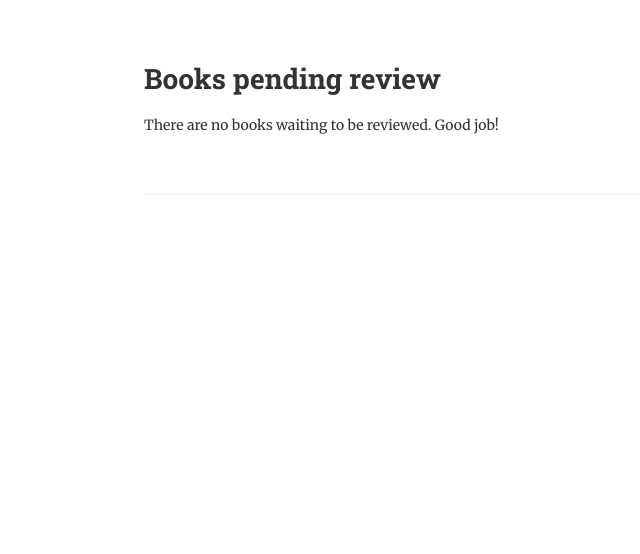
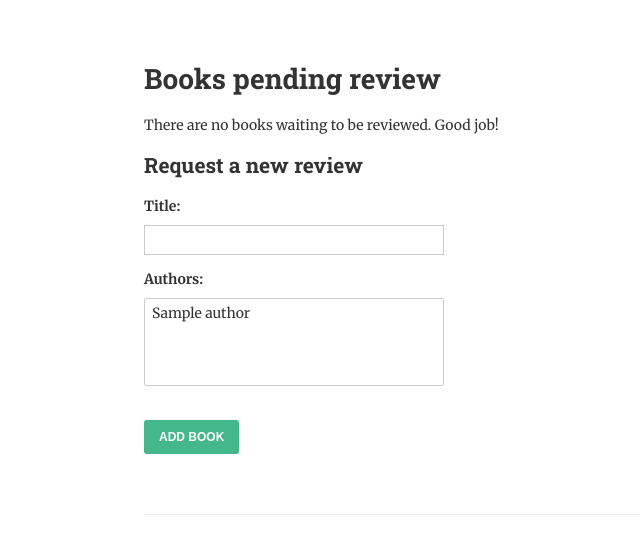
Before and after one commit to leonwang21/biaozhunhua, a Django app: page /review/ in a window 1280 px wide. Shown: the part 190-744 px from the top of the page, without its empty margins (46-686 px from the left). Run offline with Django 3.2, Linux system fonts and the light colour scheme; tables that the repository leaves empty hold one stand-in row (values such as "Sample post").

Commit message:
Add ModelForm for creating new book review request

```diff
--- a/biaozhunhua/urls.py
+++ b/biaozhunhua/urls.py
@@ -18,7 +18,7 @@ from django.urls import path, include
 from django.conf import settings
 
 from books.views import (list_books, AuthorList, AuthorDetail,
-                         BookDetail, review_book, review_books)
+                         BookDetail, review_book, ReviewList)
 
 urlpatterns = [
     path('admin/', admin.site.urls),
@@ -26,7 +26,7 @@ urlpatterns = [
     path('authors/', AuthorList.as_view(), name="authors"),
     path('books/<int:pk>', BookDetail.as_view(), name="book-detail"),
     path('authors/<int:pk>', AuthorDetail.as_view(), name="author-detail"),
-    path('review/', review_books, name='review-books'),
+    path('review/', ReviewList.as_view(), name='review-books'),
     path('review/<int:pk>', review_book, name='review-book'),
 
 ]
--- a/books/forms.py
+++ b/books/forms.py
@@ -1,4 +1,5 @@
 from django import forms
+from .models import Book
 
 
 class ReviewForm(forms.Form):
@@ -20,3 +21,8 @@ class ReviewForm(forms.Form):
             'min_length': 'Please write at least 10 characters (you have written %(show_value)s)'
         }
     )
+
+class BookForm(forms.ModelForm):
+    class Meta:
+        model = Book
+        fields = ['title', 'authors']
--- a/books/templates/list-to-review.html
+++ b/books/templates/list-to-review.html
@@ -25,4 +25,13 @@
 	{% else %}
 		<p>There are no books waiting to be reviewed.  Good job!</p>
 	{% endif %}
+
+    <h2>Request a new review</h2>
+
+    <form method="post">
+        {% csrf_token %}
+        {{ form.as_p }}
+        <input type="submit" value="Add Book">
+    </form>
+
 {% endblock %}
--- a/books/views.py
+++ b/books/views.py
@@ -1,7 +1,7 @@
 from django.db.models import Count
 from django.shortcuts import get_object_or_404, redirect, render
 from django.views.generic import DetailView, View
-from .forms import ReviewForm
+from .forms import ReviewForm, BookForm
 from .models import Book, Author
 
 # Create your views here.
@@ -45,14 +45,31 @@ class AuthorDetail(DetailView):
     template_name = "author.html"
 
 
-def review_books(request):
-    books = Book.objects.filter(date_reviewed__isnull=True).prefetch_related('authors')
+class ReviewList(View):
+    def get(self, request):
+        books = Book.objects.filter(date_reviewed__isnull=True).prefetch_related('authors')
 
-    context = {
-        'books': books,
-    }
+        context = {
+            'books': books,
+            'form': BookForm,
+        }
 
-    return render(request, "list-to-review.html", context)
+        return render(request, "list-to-review.html", context)
+
+    def post(self, request):
+        form = BookForm(request.POST)
+        books = Book.objects.filter(date_reviewed__isnull=True).prefetch_related('authors')
+
+        if form.is_valid():
+            form.save()
+            return redirect('review-books')
+
+        context = {
+            'form': form,
+            'books': books
+        }
+
+        return render(request, "list-to-review.html", context)
 
 
 def review_book(request, pk):
```
